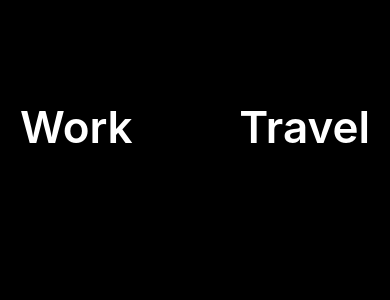
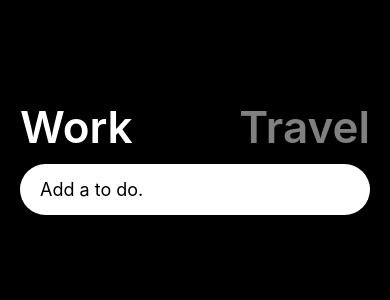
Before and after one commit to kuman514/ReactNativeToDo, a React Native app: screen / in a window 390 px wide. Shown: the top 300 px of the page. Built offline with nearby package versions, Linux system fonts and the light colour scheme.

Commit message:
Practicing TextInput

```diff
--- a/App.js
+++ b/App.js
@@ -1,10 +1,11 @@
+import { useState } from 'react';
 import { StatusBar } from 'expo-status-bar';
 import {
   StyleSheet,
   Text,
   View,
   TouchableOpacity,
-  TouchableHighlight
+  TextInput
 } from 'react-native';
 
 import { theme } from './colors';
@@ -14,27 +15,49 @@ import { theme } from './colors';
 // TouchableWithoutFeedback -> No UI Change
 // Pressable -> Many expansion
 
+// TextInput
+
 export default function App() {
+  const [working, setWorking] = useState(true);
+  const travel = () => {
+    setWorking(false);
+  };
+  const work = () => {
+    setWorking(true);
+  };
+
   return (
     <View style={styles.container}>
       <StatusBar style="auto" />
       <View style={styles.header}>
         <TouchableOpacity
-          activeOpacity={0}
-          onPress={() => {
-            console.log('Work')
-          }
-        }>
-          <Text style={styles.btnText}>Work</Text>
+          activeOpacity={0.5}
+          onPress={work}
+        >
+          <Text style={{
+            ...styles.btnText,
+            color: working ? 'white' : 'grey'
+          }}>Work</Text>
         </TouchableOpacity>
-        <TouchableHighlight
-          underlayColor="#DDDDDD"
-          onPress={() => {
-            console.log('Travel');
-          }
-        }>
-          <Text style={styles.btnText}>Travel</Text>
-        </TouchableHighlight>
+        <TouchableOpacity
+          activeOpacity={0.5}
+          onPress={travel}
+        >
+          <Text style={{
+            ...styles.btnText,
+            color: working ? 'grey' : 'white'
+          }}>Travel</Text>
+        </TouchableOpacity>
+      </View>
+      <View>
+        <TextInput
+          style={styles.textInput}
+          placeholder={working ? 'Add a to do.' : 'Where do you want to go?'}
+          returnKeyType="send"
+          onChangeText={(event) => {
+            console.log(event);
+          }}
+        ></TextInput>
       </View>
     </View>
   );
@@ -53,7 +76,14 @@ const styles = StyleSheet.create({
   },
   btnText: {
     fontSize: 44,
-    fontWeight: '600',
-    color: 'white'
+    fontWeight: '600'
+  },
+  textInput: {
+    backgroundColor: 'white',
+    paddingVertical: 15,
+    paddingHorizontal: 20,
+    borderRadius: 30,
+    marginTop: 10,
+    fontSize: 18
   }
 });
```
